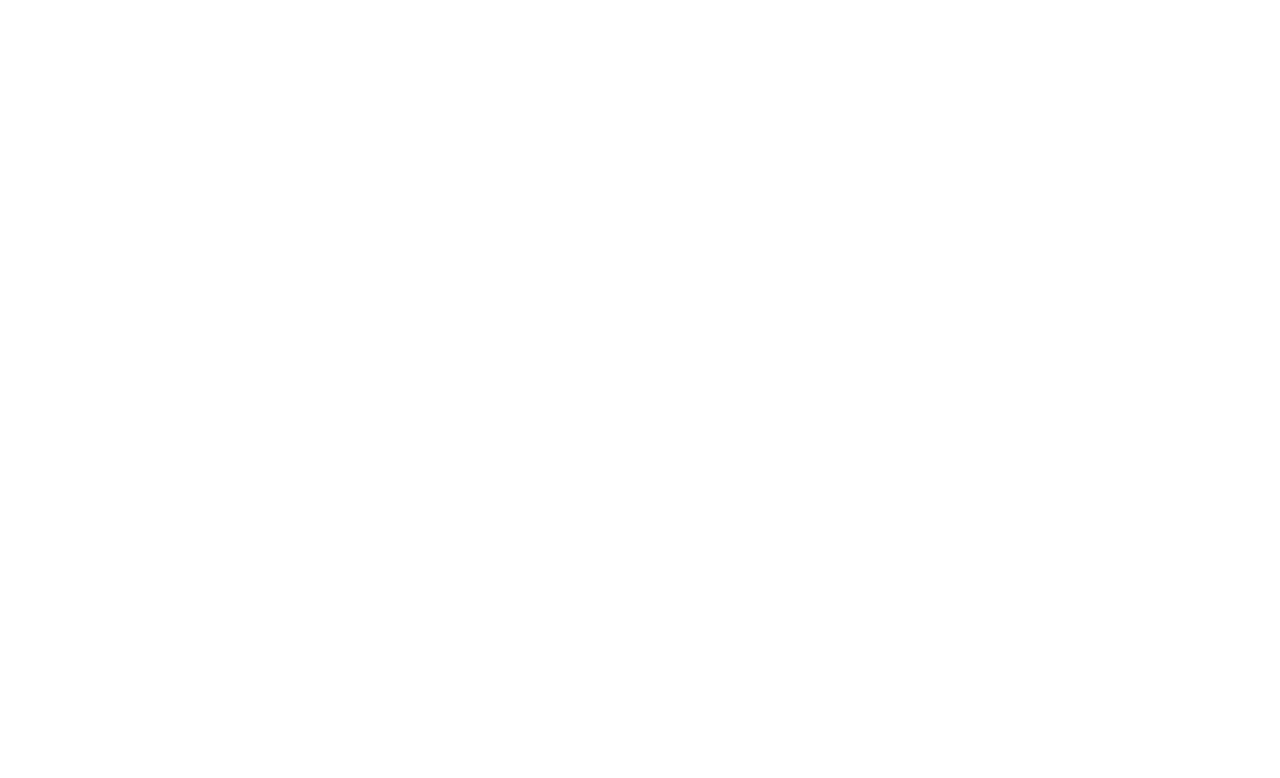
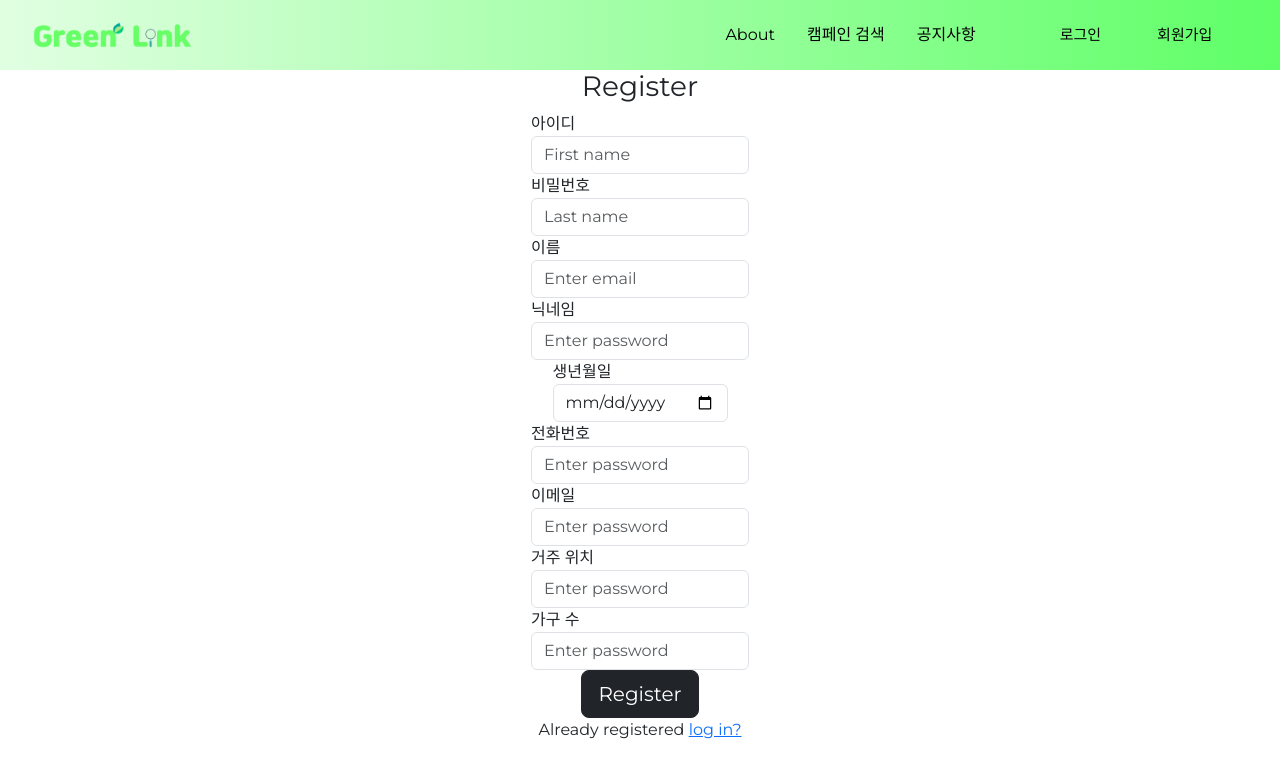
Before and after one commit to Team-Jenga/GREENLINK-Client, a React (Create React App) app in the folder frontend/: page /register in a window 1280 px wide. Shown: the top 778 px of the page. Built offline with nearby package versions, Linux system fonts and the light colour scheme.

Commit message:
Add Register.js

```diff
--- a/frontend/src/App.js
+++ b/frontend/src/App.js
@@ -8,6 +8,7 @@
 import Campaign from './components/Campaign';
 import Notice from './components/Notice';
 import Login from './components/Login';
+import Register from './components/Register';
 
 class App extends Component {
   render() {
@@ -20,6 +21,7 @@
             <Route exact path="/campaign" component={Campaign} />
             <Route exact path="/notice" component={Notice} />
             <Route exact path="/login" component={Login} />
+            <Route exact path="/register" component={Register} />
           </Switch>
         </div>
       </BrowserRouter>
--- a/frontend/src/components/Navbar/Navbar.js
+++ b/frontend/src/components/Navbar/Navbar.js
@@ -30,6 +30,7 @@
                     })}
                 </ul>
                 <Link to="/login"><Button className='login'>로그인</Button></Link>
+                <Link to="/register"><Button className='register'>회원가입</Button></Link>
             </nav>
         )
     }
--- /dev/null
+++ b/frontend/src/components/Register.js
@@ -0,0 +1,129 @@
+import React, { Component } from 'react';
+import Navbar from './Navbar/Navbar';
+
+import axios from "axios";
+
+class Register extends Component {
+    constructor() {
+        super();
+        this.state = {
+            member_id: "",
+            member_pw: "",
+            member_name: "",
+            member_nickname: "",
+            member_auth: "user",
+            member_user_birth: "",
+            member_user_phone: "",
+            member_user_email: "",
+            member_user_location: "",
+            member_user_num_of_family: ""
+        };
+    };
+
+    idChange = (e) => {this.setState({member_id: e.target.value})};
+    pwChange = (e) => {this.setState({member_pw: e.target.value})};
+    nameChange = (e) => {this.setState({member_name: e.target.value})};
+    nickChange = (e) => {this.setState({member_nickname: e.target.value})};
+    birthChange = (e) => {this.setState({member_user_birth: e.target.value})};
+    phoneChange = (e) => {this.setState({member_user_phone: e.target.value})};
+    emailChange = (e) => {this.setState({member_user_email: e.target.value})};
+    locChange = (e) => {this.setState({member_user_location: e.target.value})};
+    famChange = (e) => {this.setState({member_user_num_of_family: e.target.value})};
+
+    onClickSubmit = () => {
+        if (this.state.member_id != "" &&
+            this.state.member_pw != "" &&
+            this.state.member_name != "" &&
+            this.state.member_nickname != "" &&
+            this.state.member_user_birth != "" &&
+            this.state.member_user_phone != "" &&
+            this.state.member_user_email != "" &&
+            this.state.member_user_location != "" &&
+            this.state.member_user_num_of_family != "") {
+                axios.post("http://ec2-52-78-154-227.ap-northeast-2.compute.amazonaws.com/api/signup", {
+                    member_id: this.state.member_id,
+                    member_pw: this.state.member_pw,
+                    member_name: this.state.member_name,
+                    member_nickname: this.state.member_nickname,
+                    member_user_birth: this.state.member_user_birth,
+                    member_user_phone: this.state.member_user_phone,
+                    member_user_email: this.state.member_user_email,
+                    member_user_location: this.state.member_user_location,
+                    member_user_num_of_family: this.state.member_user_num_of_family,
+                    member_auth: this.state.member_auth
+                }).then(function (response) {
+                    console.log(response);
+                }).catch(function (error) {
+                    console.log(error);
+                }).then(alert('회원가입 성공'));
+            } else {
+                alert("모두 입력해주세요");
+            };
+    };
+
+    render() {
+        console.log(this.state);
+
+        return(
+            <div>
+                <Navbar/>
+
+                <div className="register-form">
+                    <h3>Register</h3>
+
+                    <div className="form-group">
+                        <label>아이디</label>
+                        <input type="text" className="form-control" placeholder="First name" onChange={this.idChange} />
+                    </div>
+
+                    <div className="form-group">
+                        <label>비밀번호</label>
+                        <input type="text" className="form-control" placeholder="Last name" onChange={this.pwChange}/>
+                    </div>
+
+                    <div className="form-group">
+                        <label>이름</label>
+                        <input type="text" className="form-control" placeholder="Enter email" onChange={this.nameChange}/>
+                    </div>
+
+                    <div className="form-group">
+                        <label>닉네임</label>
+                        <input type="text" className="form-control" placeholder="Enter password" onChange={this.nickChange}/>
+                    </div>
+
+                    <div className="form-group">
+                        <label>생년월일</label>
+                        <input type="date" className="form-control" placeholder="Enter password" onChange={this.birthChange}/>
+                    </div>
+
+                    <div className="form-group">
+                        <label>전화번호</label>
+                        <input type="text" className="form-control" placeholder="Enter password" onChange={this.phoneChange}/>
+                    </div>
+
+                    <div className="form-group">
+                        <label>이메일</label>
+                        <input type="email" className="form-control" placeholder="Enter password" onChange={this.emailChange}/>
+                    </div>
+
+                    <div className="form-group">
+                        <label>거주 위치</label>
+                        <input type="text" className="form-control" placeholder="Enter password" onChange={this.locChange}/>
+                    </div>
+
+                    <div className="form-group">
+                        <label>가구 수</label>
+                        <input type="int" className="form-control" placeholder="Enter password" onChange={this.famChange}/>
+                    </div>
+
+                    <button type="submit" className="btn btn-dark btn-lg btn-block" onClick={this.onClickSubmit}>Register</button>
+                    <p className="forgot-password text-right">
+                        Already registered <a href="#">log in?</a>
+                    </p>
+                </div>
+            </div>
+        );
+    }
+}
+
+export default Register;
```
